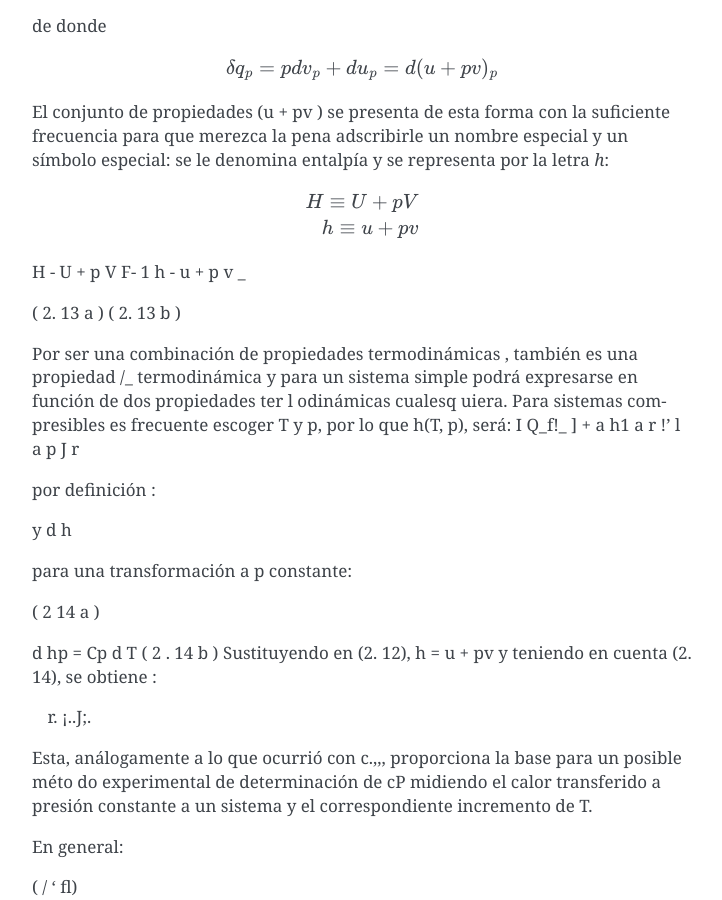
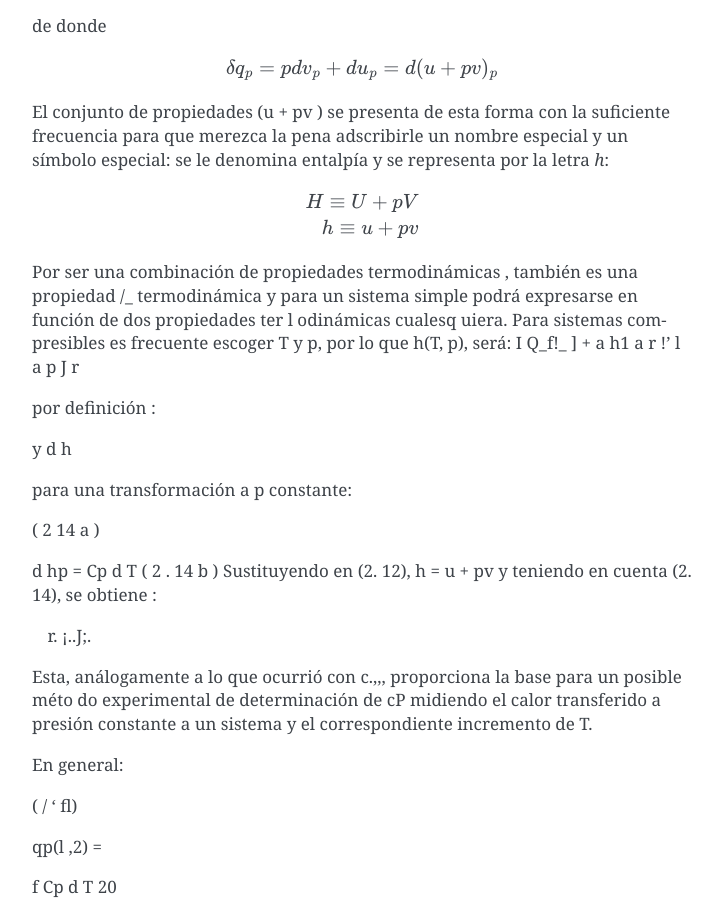
Before and after one commit to mantielero/termodinamica, a Sphinx documentation site: the page built from source/primer_principio_sistemas_cerrados.rst, in a window 1280 px wide and 900 px high, scrolled down 1863 px. Shown: the whole window, without its empty margins (388-1110 px from the left). Built offline with Sphinx 7.4.7, drawn with Linux system fonts in a browser that asks for light colours; pages that are not in the unit, such as notebooks, are missing from menus.

Commit message:
Update primer_principio_sistemas_cerrados.rst

```diff
--- a/source/primer_principio_sistemas_cerrados.rst
+++ b/source/primer_principio_sistemas_cerrados.rst
@@ -102,12 +102,13 @@ El conjunto de propiedades (u + pv ) se presenta de esta forma con la suficiente
    H \equiv U + pV\\
    h \equiv u + pv
 
-H  - U  + p V
-F-
-1	h	- u	+ p v _
 
-( 2. 13 a )
-( 2. 13 b )
+
+
+
+
+
+
 
 
 Por ser una combinación de propiedades termodinámicas , también es una propiedad
```
